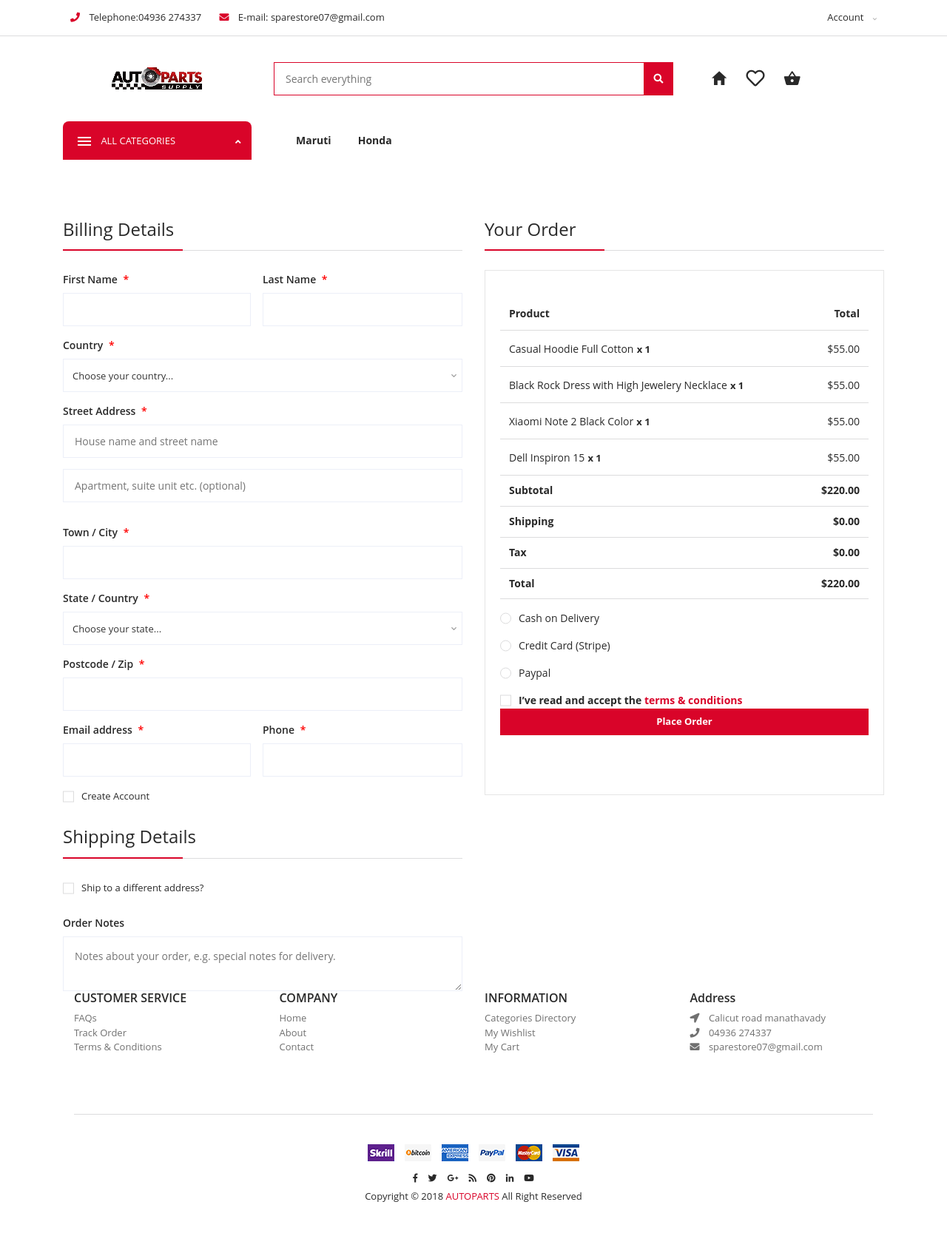
After one commit to rizwanrasheed238/miniproject, a Django app: page /checkout/ in a window 1280 px wide. The commit adds this page. Shown: the whole page at 74% size. Run offline with Django 4.2, Linux system fonts and the light colour scheme; data comes from the database, SQL or seed files in the repository; both versions use the stored data as it was after the commit; parts of the project's set-up code (start-up, migrations or seed data) failed here and were passed over; some libraries are stand-ins or nearby versions.

Commit message:
checkout page add

```diff
--- a/accounts/urls.py
+++ b/accounts/urls.py
@@ -13,5 +13,6 @@ urlpatterns = [
     path('singleproduct/<int:id>/', views.singleproduct, name='singleproduct'),
     path('searchbar/', views.searchbar, name='searchbar'),
     path('shop/', views.shop, name='shop'),
+    path('checkout/', views.checkout, name='checkout'),
 
 ]
--- a/accounts/views.py
+++ b/accounts/views.py
@@ -220,3 +220,10 @@ def profile(request):
     user=Account.objects.get(id=id)
     user=Account.objects.all()
     return render(request,"profile.html",{'user':user,'id':id})
+
+
+def checkout(request):
+    category=Catagory.objects.all()
+    subcategory=Subcategory.objects.all()
+    product=Product.objects.all()
+    return render(request,"checkout.html",{'category':category,'subcategory':subcategory,'product':product})
--- a/templates/cart.html
+++ b/templates/cart.html
@@ -127,7 +127,7 @@
                             </div> -->
                             <div class="button-area">
                                 <a href="{% url 'home' %}" class="continue">Continue Shopping</a>
-                                <a href="checkout.html" class="checkout">Proceed to Checkout</a>
+                                <a href="{% url 'checkout' %}" class="checkout">Proceed to Checkout</a>
                             </div>
                         </div>
 
--- /dev/null
+++ b/templates/checkout.html
@@ -0,0 +1,352 @@
+{% extends 'base.html' %}
+{% load static %}
+{% block content %}
+
+<div class="page-checkout u-s-p-t-80">
+    <div class="container">
+        <div class="row">
+            <div class="col-lg-12 col-md-12">
+                <!-- First-Accordion -->
+                <div>
+                    <!-- <div class="message-open u-s-m-b-24">
+                        Returning customer?
+                        <strong>
+                            <a class="u-c-brand" data-toggle="collapse" href="#showlogin">Click here to login
+                            </a>
+                        </strong>
+                    </div> -->
+                    <div class="collapse u-s-m-b-24" id="showlogin">
+                        <h6 class="collapse-h6">Welcome back! Sign in to your account.</h6>
+                        <h6 class="collapse-h6">If you have shopped with us before, please enter your details in the boxes below. If you are a new customer, please proceed to the Billing & Shipping section.</h6>
+                        <form>
+                            <div class="group-inline u-s-m-b-13">
+                                <div class="group-1 u-s-p-r-16">
+                                    <label for="user-name-email">Username or Email
+                                        <span class="astk">*</span>
+                                    </label>
+                                    <input type="text" id="user-name-email" class="text-field" placeholder="Username / Email">
+                                </div>
+                                <div class="group-2">
+                                    <label for="password">Password
+                                        <span class="astk">*</span>
+                                    </label>
+                                    <input type="text" id="password" class="text-field" placeholder="Password">
+                                </div>
+                            </div>
+                            <div class="u-s-m-b-13">
+                                <button type="submit" class="button button-outline-secondary">Login</button>
+                                <input type="checkbox" class="check-box" id="remember-me-token">
+                                <label class="label-text" for="remember-me-token">Remember me</label>
+                            </div>
+                            <div class="page-anchor">
+                                <a href="#" class="u-c-brand">Lost your password?</a>
+                            </div>
+                        </form>
+                    </div>
+                </div>
+                <!-- First-Accordion /- -->
+                <!-- Second Accordion -->
+                <div>
+                    <!-- <div class="message-open u-s-m-b-24">
+                        Have a coupon?
+                        <strong>
+                            <a class="u-c-brand" data-toggle="collapse" href="#showcoupon">Click here to enter your code</a>
+                        </strong>
+                    </div> -->
+                    <div class="collapse u-s-m-b-24" id="showcoupon">
+                        <h6 class="collapse-h6">
+                            Enter your coupon code if you have one.
+                        </h6>
+                        <div class="coupon-field">
+                            <label class="sr-only" for="coupon-code">Apply Coupon</label>
+                            <input id="coupon-code" type="text" class="text-field" placeholder="Coupon Code">
+                            <button type="submit" class="button">Apply Coupon</button>
+                        </div>
+                    </div>
+                </div>
+                <!-- Second Accordion /- -->
+                <form>
+                    <div class="row">
+                        <!-- Billing-&-Shipping-Details -->
+                        <div class="col-lg-6">
+                            <h4 class="section-h4">Billing Details</h4>
+                            <!-- Form-Fields -->
+                            <div class="group-inline u-s-m-b-13">
+                                <div class="group-1 u-s-p-r-16">
+                                    <label for="first-name">First Name
+                                        <span class="astk">*</span>
+                                    </label>
+                                    <input type="text" id="first-name" class="text-field">
+                                </div>
+                                <div class="group-2">
+                                    <label for="last-name">Last Name
+                                        <span class="astk">*</span>
+                                    </label>
+                                    <input type="text" id="last-name" class="text-field">
+                                </div>
+                            </div>
+                            <div class="u-s-m-b-13">
+                                <label for="select-country">Country
+                                    <span class="astk">*</span>
+                                </label>
+                                <div class="select-box-wrapper">
+                                    <select class="select-box" id="select-country">
+                                        <option selected="selected" value="">Choose your country...</option>
+                                        <option value="">United Kingdom (UK)</option>
+                                        <option value="">United States (US)</option>
+                                        <option value="">United Arab Emirates (UAE)</option>
+                                    </select>
+                                </div>
+                            </div>
+                            <div class="street-address u-s-m-b-13">
+                                <label for="req-st-address">Street Address
+                                    <span class="astk">*</span>
+                                </label>
+                                <input type="text" id="req-st-address" class="text-field" placeholder="House name and street name">
+                                <label class="sr-only" for="opt-st-address"></label>
+                                <input type="text" id="opt-st-address" class="text-field" placeholder="Apartment, suite unit etc. (optional)">
+                            </div>
+                            <div class="u-s-m-b-13">
+                                <label for="town-city">Town / City
+                                    <span class="astk">*</span>
+                                </label>
+                                <input type="text" id="town-city" class="text-field">
+                            </div>
+                            <div class="u-s-m-b-13">
+                                <label for="select-state">State / Country
+                                    <span class="astk"> *</span>
+                                </label>
+                                <div class="select-box-wrapper">
+                                    <select class="select-box" id="select-state">
+                                        <option selected="selected" value="">Choose your state...</option>
+                                        <option value="">Alabama</option>
+                                        <option value="">Alaska</option>
+                                        <option value="">Arizona</option>
+                                    </select>
+                                </div>
+                            </div>
+                            <div class="u-s-m-b-13">
+                                <label for="postcode">Postcode / Zip
+                                    <span class="astk">*</span>
+                                </label>
+                                <input type="text" id="postcode" class="text-field">
+                            </div>
+                            <div class="group-inline u-s-m-b-13">
+                                <div class="group-1 u-s-p-r-16">
+                                    <label for="email">Email address
+                                        <span class="astk">*</span>
+                                    </label>
+                                    <input type="text" id="email" class="text-field">
+                                </div>
+                                <div class="group-2">
+                                    <label for="phone">Phone
+                                        <span class="astk">*</span>
+                                    </label>
+                                    <input type="text" id="phone" class="text-field">
+                                </div>
+                            </div>
+                            <div class="u-s-m-b-30">
+                                <input type="checkbox" class="check-box" id="create-account">
+                                <label class="label-text" for="create-account">Create Account</label>
+                            </div>
+                            <!-- Form-Fields /- -->
+                            <h4 class="section-h4">Shipping Details</h4>
+                            <div class="u-s-m-b-24">
+                                <input type="checkbox" class="check-box" id="ship-to-different-address" data-toggle="collapse" data-target="#showdifferent">
+                                <label class="label-text" for="ship-to-different-address">Ship to a different address?</label>
+                            </div>
+                            <div class="collapse" id="showdifferent">
+                                <!-- Form-Fields -->
+                                <div class="group-inline u-s-m-b-13">
+                                    <div class="group-1 u-s-p-r-16">
+                                        <label for="first-name-extra">First Name
+                                            <span class="astk">*</span>
+                                        </label>
+                                        <input type="text" id="first-name-extra" class="text-field">
+                                    </div>
+                                    <div class="group-2">
+                                        <label for="last-name-extra">Last Name
+                                            <span class="astk">*</span>
+                                        </label>
+                                        <input type="text" id="last-name-extra" class="text-field">
+                                    </div>
+                                </div>
+                                <div class="u-s-m-b-13">
+                                    <label for="select-country-extra">Country
+                                        <span class="astk">*</span>
+                                    </label>
+                                    <div class="select-box-wrapper">
+                                        <select class="select-box" id="select-country-extra">
+                                            <option selected="selected" value="">Choose your country...</option>
+                                            <option value="">United Kingdom (UK)</option>
+                                            <option value="">United States (US)</option>
+                                            <option value="">United Arab Emirates (UAE)</option>
+                                        </select>
+                                    </div>
+                                </div>
+                                <div class="street-address u-s-m-b-13">
+                                    <label for="req-st-address-extra">Street Address
+                                        <span class="astk">*</span>
+                                    </label>
+                                    <input type="text" id="req-st-address-extra" class="text-field" placeholder="House name and street name">
+                                    <label class="sr-only" for="opt-st-address-extra"></label>
+                                    <input type="text" id="opt-st-address-extra" class="text-field" placeholder="Apartment, suite unit etc. (optional)">
+                                </div>
+                                <div class="u-s-m-b-13">
+                                    <label for="town-city-extra">Town / City
+                                        <span class="astk">*</span>
+                                    </label>
+                                    <input type="text" id="town-city-extra" class="text-field">
+                                </div>
+                                <div class="u-s-m-b-13">
+                                    <label for="select-state-extra">State / Country
+                                        <span class="astk"> *</span>
+                                    </label>
+                                    <div class="select-box-wrapper">
+                                        <select class="select-box" id="select-state-extra">
+                                            <option selected="selected" value="">Choose your state...</option>
+                                            <option value="">Alabama</option>
+                                            <option value="">Alaska</option>
+                                            <option value="">Arizona</option>
+                                        </select>
+                                    </div>
+                                </div>
+                                <div class="u-s-m-b-13">
+                                    <label for="postcode-extra">Postcode / Zip
+                                        <span class="astk">*</span>
+                                    </label>
+                                    <input type="text" id="postcode-extra" class="text-field">
+                                </div>
+                                <div class="group-inline u-s-m-b-13">
+                                    <div class="group-1 u-s-p-r-16">
+                                        <label for="email-extra">Email address
+                                            <span class="astk">*</span>
+                                        </label>
+                                        <input type="text" id="email-extra" class="text-field">
+                                    </div>
+                                    <div class="group-2">
+                                        <label for="phone-extra">Phone
+                                            <span class="astk">*</span>
+                                        </label>
+                                        <input type="text" id="phone-extra" class="text-field">
+                                    </div>
+                                </div>
+                                <!-- Form-Fields /- -->
+                            </div>
+                            <div>
+                                <label for="order-notes">Order Notes</label>
+                                <textarea class="text-area" id="order-notes" placeholder="Notes about your order, e.g. special notes for delivery."></textarea>
+                            </div>
+                        </div>
+                        <!-- Billing-&-Shipping-Details /- -->
+                        <!-- Checkout -->
+                        <div class="col-lg-6">
+                            <h4 class="section-h4">Your Order</h4>
+                            <div class="order-table">
+                                <table class="u-s-m-b-13">
+                                    <thead>
+                                        <tr>
+                                            <th>Product</th>
+                                            <th>Total</th>
+                                        </tr>
+                                    </thead>
+                                    <tbody>
+                                        <tr>
+                                            <td>
+                                                <h6 class="order-h6">Casual Hoodie Full Cotton</h6>
+                                                <span class="order-span-quantity">x 1</span>
+                                            </td>
+                                            <td>
+                                                <h6 class="order-h6">$55.00</h6>
+                                            </td>
+                                        </tr>
+                                        <tr>
+                                            <td>
+                                                <h6 class="order-h6">Black Rock Dress with High Jewelery Necklace</h6>
+                                                <span class="order-span-quantity">x 1</span>
+                                            </td>
+                                            <td>
+                                                <h6 class="order-h6">$55.00</h6>
+                                            </td>
+                                        </tr>
+                                        <tr>
+                                            <td>
+                                                <h6 class="order-h6">Xiaomi Note 2 Black Color</h6>
+                                                <span class="order-span-quantity">x 1</span>
+                                            </td>
+                                            <td>
+                                                <h6 class="order-h6">$55.00</h6>
+                                            </td>
+                                        </tr>
+                                        <tr>
+                                            <td>
+                                                <h6 class="order-h6">Dell Inspiron 15</h6>
+                                                <span class="order-span-quantity">x 1</span>
+                                            </td>
+                                            <td>
+                                                <h6 class="order-h6">$55.00</h6>
+                                            </td>
+                                        </tr>
+                                        <tr>
+                                            <td>
+                                                <h3 class="order-h3">Subtotal</h3>
+                                            </td>
+                                            <td>
+                                                <h3 class="order-h3">$220.00</h3>
+                                            </td>
+                                        </tr>
+                                        <tr>
+                                            <td>
+                                                <h3 class="order-h3">Shipping</h3>
+                                            </td>
+                                            <td>
+                                                <h3 class="order-h3">$0.00</h3>
+                                            </td>
+                                        </tr>
+                                        <tr>
+                                            <td>
+                                                <h3 class="order-h3">Tax</h3>
+                                            </td>
+                                            <td>
+                                                <h3 class="order-h3">$0.00</h3>
+                                            </td>
+                                        </tr>
+                                        <tr>
+                                            <td>
+                                                <h3 class="order-h3">Total</h3>
+                                            </td>
+                                            <td>
+                                                <h3 class="order-h3">$220.00</h3>
+                                            </td>
+                                        </tr>
+                                    </tbody>
+                                </table>
+                                <div class="u-s-m-b-13">
+                                    <input type="radio" class="radio-box" name="payment-method" id="cash-on-delivery">
+                                    <label class="label-text" for="cash-on-delivery">Cash on Delivery</label>
+                                </div>
+                                <div class="u-s-m-b-13">
+                                    <input type="radio" class="radio-box" name="payment-method" id="credit-card-stripe">
+                                    <label class="label-text" for="credit-card-stripe">Credit Card (Stripe)</label>
+                                </div>
+                                <div class="u-s-m-b-13">
+                                    <input type="radio" class="radio-box" name="payment-method" id="paypal">
+                                    <label class="label-text" for="paypal">Paypal</label>
+                                </div>
+                                <div class="u-s-m-b-13">
+                                    <input type="checkbox" class="check-box" id="accept">
+                                    <label class="label-text no-color" for="accept">I’ve read and accept the
+                                        <a href="terms-and-conditions.html" class="u-c-brand">terms & conditions</a>
+                                    </label>
+                               <div class="u-s-m-b-45">
+                                <button class="button button-primary w-100" type="submit"> Place Order</button>
+                            </div>
+                        </div>
+                        <!-- Checkout /- -->
+                    </div>
+                </form>
+            </div>
+        </div>
+    </div>
+</div>
+{% endblock %}
```
Also changed, not shown: db.sqlite3.
